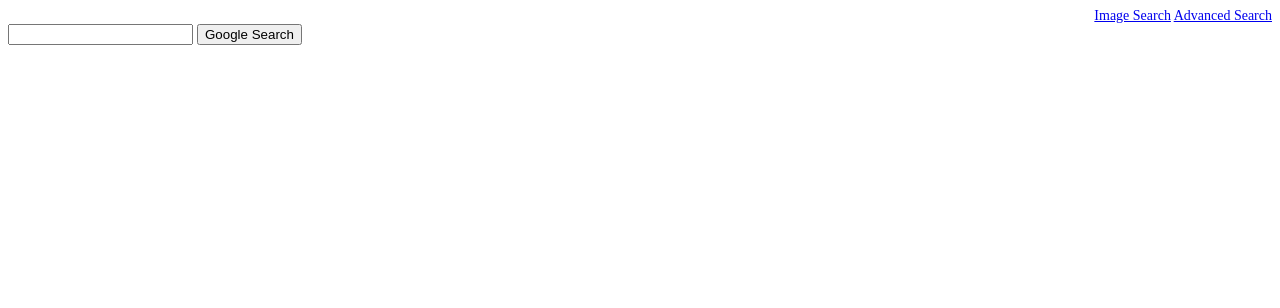
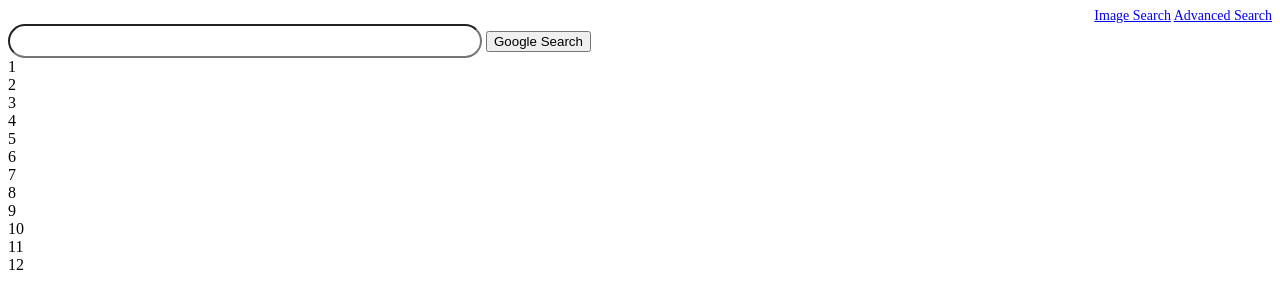
Before and after one commit to cgayaan/gitproject0, a plain HTML site: page index.html in a window 1280 px wide. Drawn offline with Linux system fonts and the light colour scheme.

Commit message:
about to add a grid

```diff
--- a/index.html
+++ b/index.html
@@ -2,12 +2,26 @@
 <html lang="en">
     <head>
         <title>Search</title>
+        <meta name="viewport" content="width=device-width, initial-scale=1">
         <style>
             .links{
               color: blue;
               font-size: 14px;
               text-align: right;
             }
+            .searchTextBox {
+              border-radius: 25px;
+              padding: 10px;
+              width: 450px;
+              height: 10px;
+              margin-left: auto;
+              margin-right: auto;
+            }
+            .searchButton {
+              margin-left: auto;
+              margin-right: auto;
+            }
+
         </style>
     </head>
     <body>
@@ -16,10 +30,27 @@
           <a href="advancedSearch.html">Advanced Search</a>
       </div>
 
+      <div class="container">
+        <form action="https://google.com/search">
+            <input type="text" name="q" class="searchTextBox">
+            <input type="submit" value="Google Search" class="searchButton">
+        </form>
 
-        <form action="https://google.com/search">
-            <input type="text" name="q">
-            <input type="submit" value="Google Search">
-        </form>
+        <div class="grid">
+            <div class="grid-item">1</div>
+            <div class="grid-item">2</div>
+            <div class="grid-item">3</div>
+            <div class="grid-item">4</div>
+            <div class="grid-item">5</div>
+            <div class="grid-item">6</div>
+            <div class="grid-item">7</div>
+            <div class="grid-item">8</div>
+            <div class="grid-item">9</div>
+            <div class="grid-item">10</div>
+            <div class="grid-item">11</div>
+            <div class="grid-item">12</div>
+        <div>
+
+
     </body>
 </html>
```
